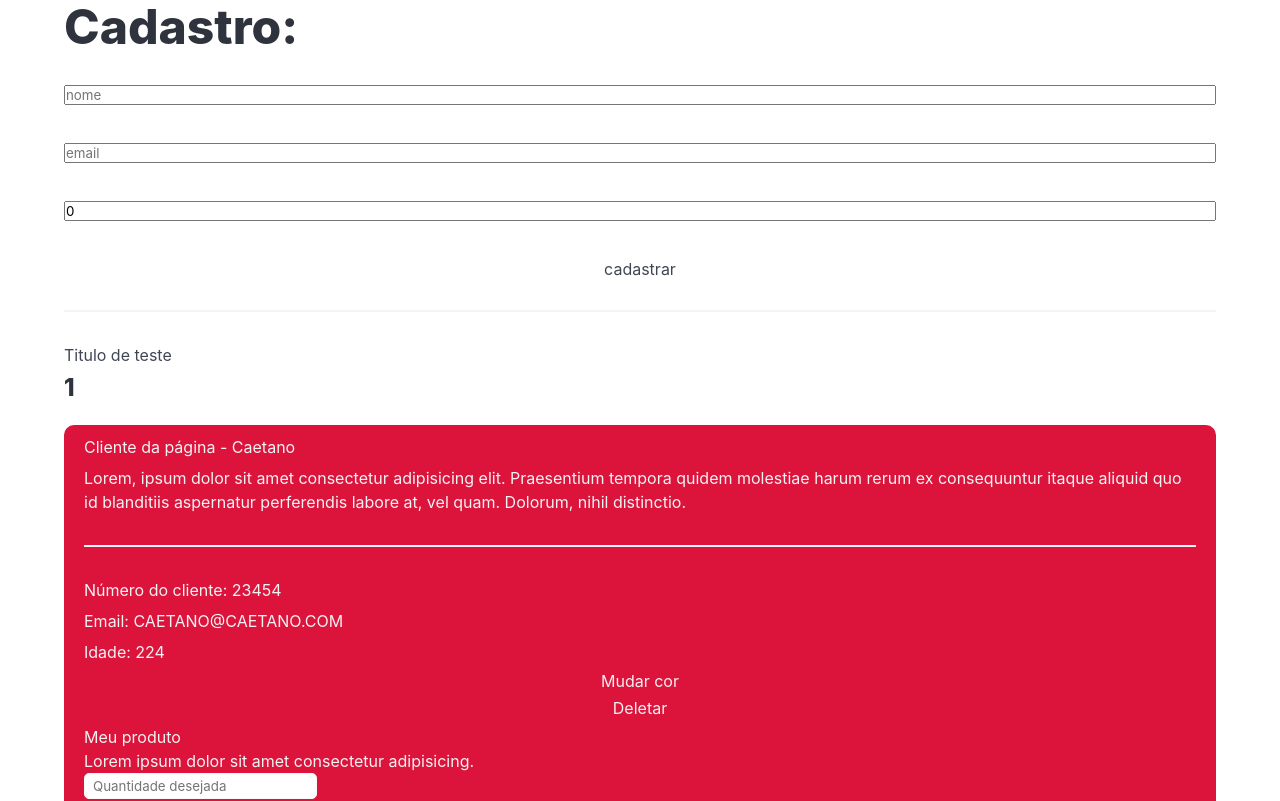
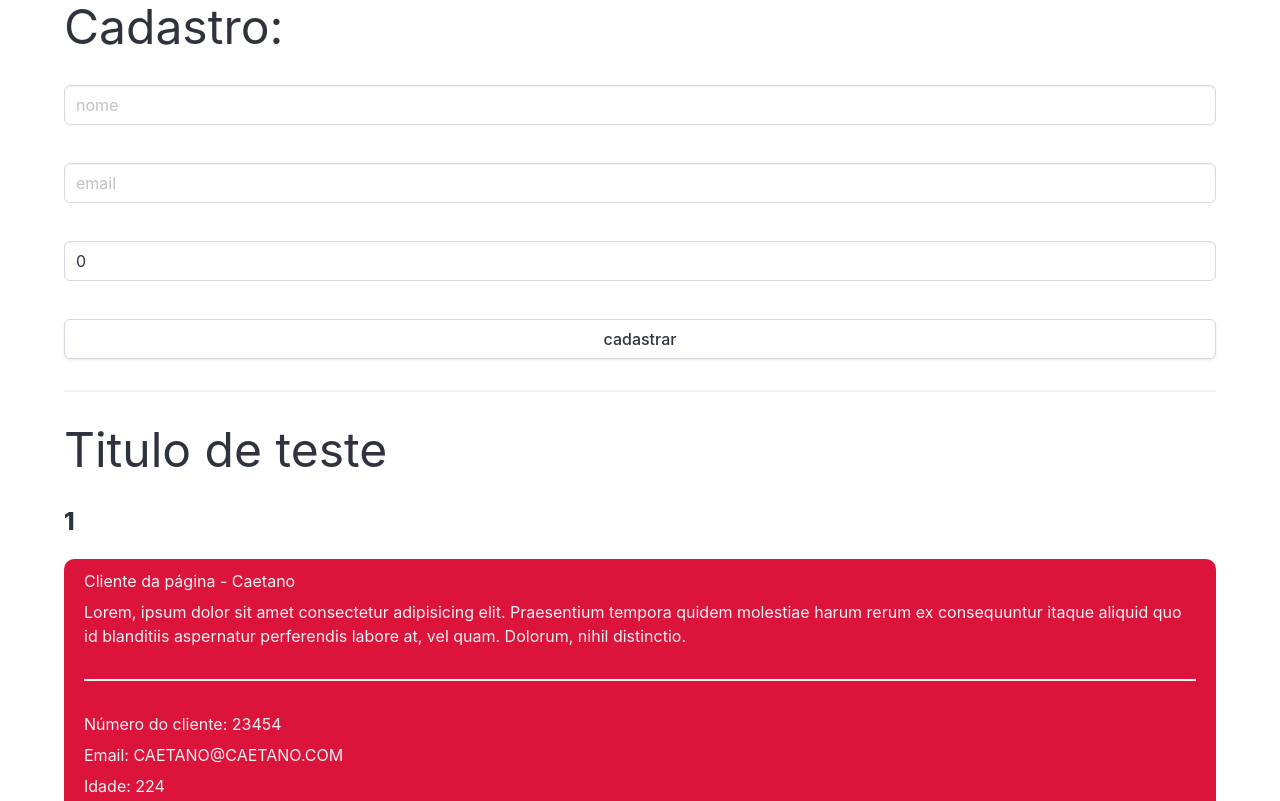
Before and after one commit to Xav86/treino-api-e-vue, a Vue app in the folder lista-interativa/: page / in a window 1280 px wide. Shown: the top 801 px of the page. Built offline with nearby package versions, Linux system fonts and the light colour scheme.

Commit message:
visto frameword de estilo bulma e aplicado alguns estilos

```diff
--- a/lista-interativa/src/App.vue
+++ b/lista-interativa/src/App.vue
@@ -1,13 +1,13 @@
 <template>
   <div class="container">
-    <h1 class="title is-1">Cadastro:</h1>
+    <h1 class="title is-1 has-text-weight-normal">Cadastro:</h1>
     <small v-if="deuErro === true">O nome inserido é inválido, tente novamente!</small>
-    <input type="text" placeholder="nome" v-model="nomeField"><br>
-    <input type="email" placeholder="email" v-model="emailField"><br>
-    <input type="number" placeholder="idade" v-model="idadeField"><br>
-    <button @click="cadastrarUsuario">cadastrar</button>
+    <input type="text" placeholder="nome" v-model="nomeField" class="input"><br>
+    <input type="email" placeholder="email" v-model="emailField" class="input"><br>
+    <input type="number" placeholder="idade" v-model="idadeField" class="input"><br>
+    <button @click="cadastrarUsuario" class="button">cadastrar</button>
     <hr>
-    <h1>Titulo de teste</h1>
+    <h1 class="title is-1 has-text-weight-normal">Titulo de teste</h1>
     <div v-for="(cliente, index) in orderClientes" :key="cliente.id">
       <h1 class="title is-4">{{ index + 1 }}</h1>
       <ClientePage :dados="cliente" :showIdade="true" @meDelete="deletarUsuario($event)"/>
@@ -87,4 +87,9 @@ export default {
     flex-direction: column;
     gap: 7px;
   }
+
+  h1 {
+    font-weight: 400;
+  }
+
 </style>
--- a/lista-interativa/src/components/ClientePage.vue
+++ b/lista-interativa/src/components/ClientePage.vue
@@ -9,8 +9,8 @@
         <p v-if="showIdade === true">Idade: {{ dados.idade }}</p>
         <p v-else-if="showIdade === false">Idade Ocultada</p>
         <p v-else>Erro ao exibir idade</p>
-        <button @click="SwapColor()"> Mudar cor </button>
-        <button @click="emitirEventodelete">Deletar</button>
+        <button @click="SwapColor()" class="button"> Mudar cor </button>
+        <button @click="emitirEventodelete" class="button">Deletar</button>
         <ProdutoPage/>
         <p>Id legal: {{ idLegal }}</p>
     </div>
--- a/lista-interativa/src/components/ProdutoPage.vue
+++ b/lista-interativa/src/components/ProdutoPage.vue
@@ -2,7 +2,7 @@
   <div>
     <h3>Meu produto</h3>
     <p>Lorem ipsum dolor sit amet consectetur adipisicing.</p>
-    <input class="input-produto" type="number" placeholder="Quantidade desejada">
+    <input class="input" type="number" placeholder="Quantidade desejada">
   </div>
 </template>
 
@@ -15,16 +15,5 @@ export default {
 </script>
 
 <style scoped>
-    .input-produto {
-        padding: 4px 8px;
-        border: 1px solid #f8f8f8;
-        background-color: #fff;
-        border-radius: 5px;
-        outline: none;
-    }
-
-    .input-produto[type=number]:focus {
-        background-color: lightblue;
-    }
 
 </style>
```
